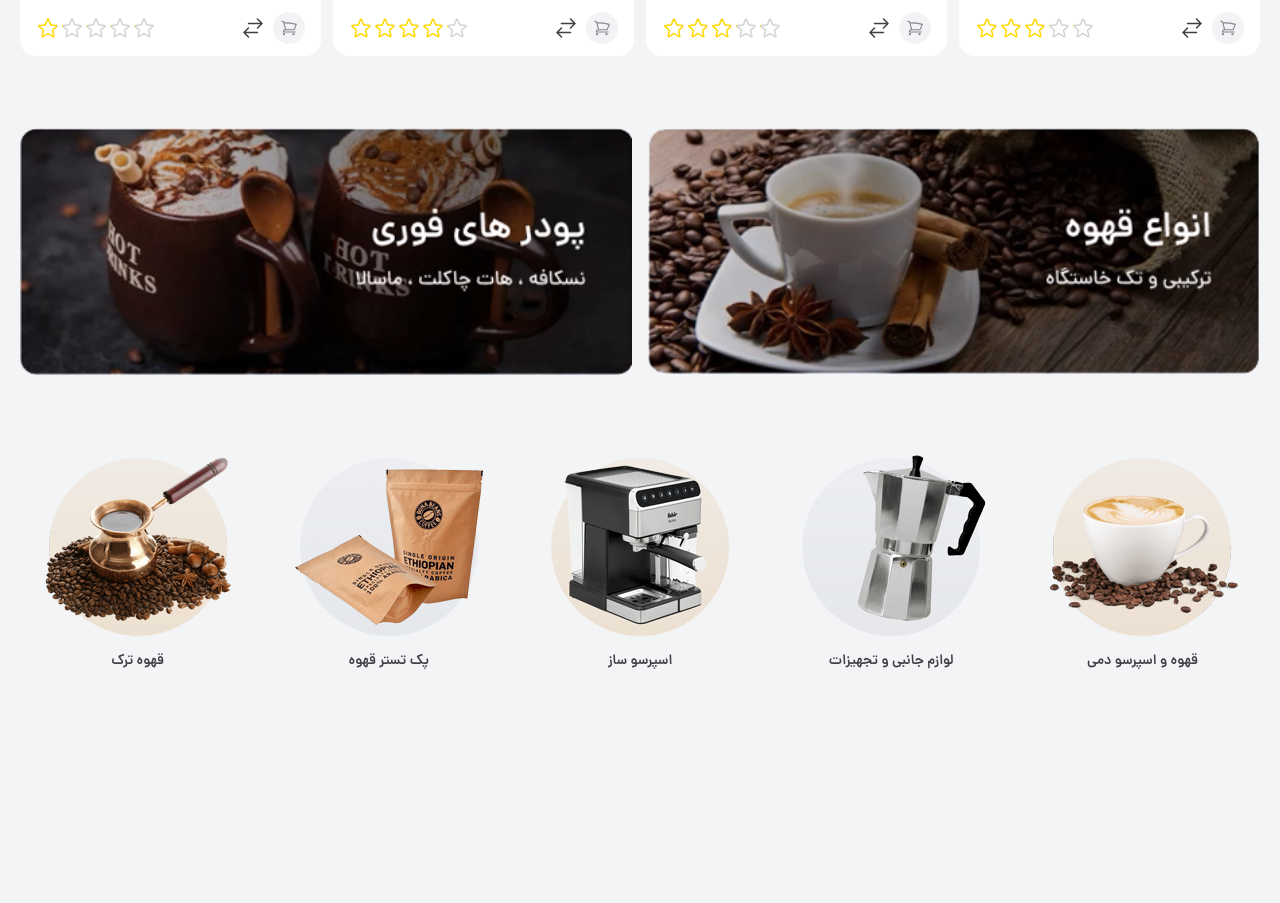
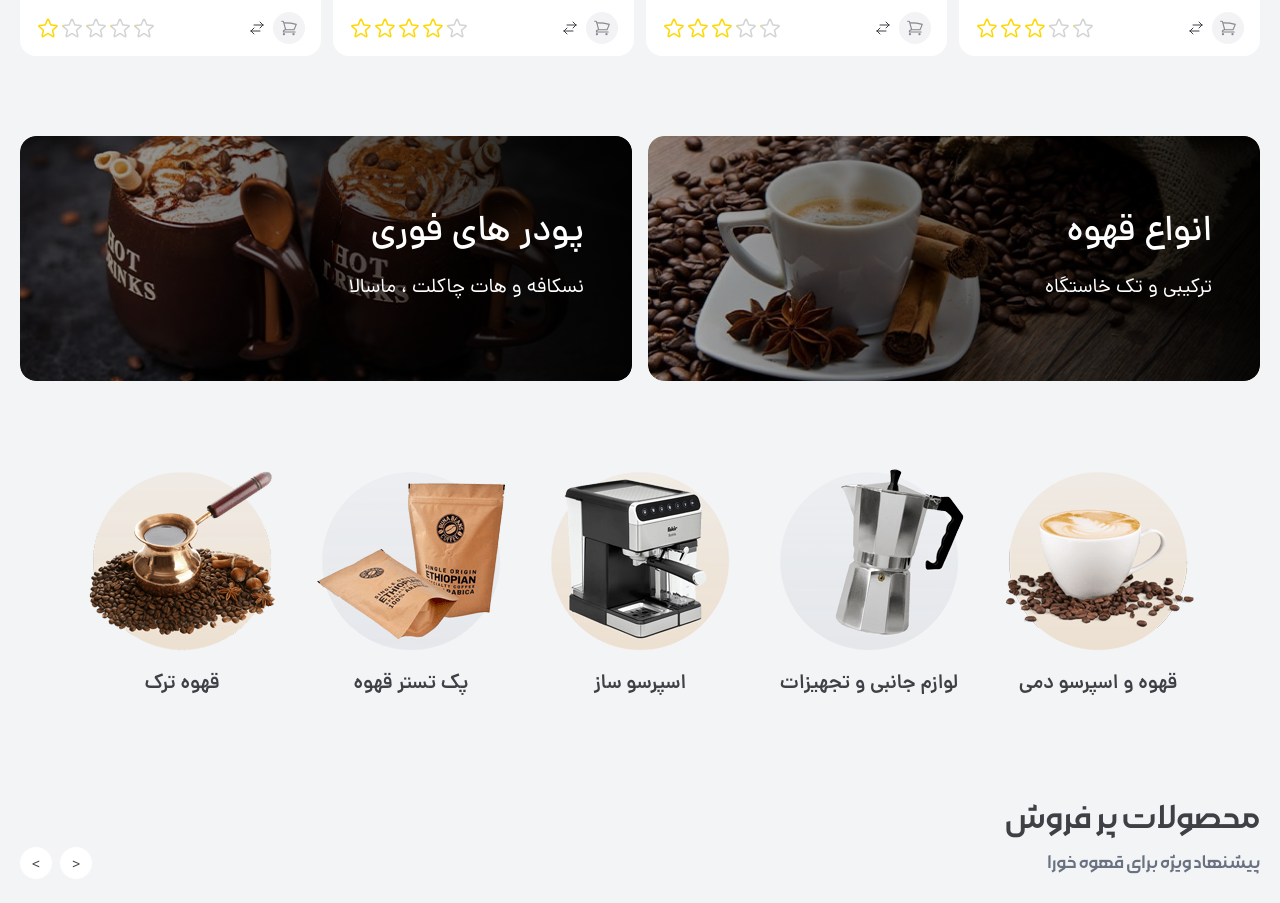
Before and after one commit to techsaDevs/coffeShop, a Next.js app: page / in a window 1280 px wide. Shown: the part 1982-2885 px from the top of the page. Before the commit the page ends 2733 px from the top, so only its background shows below. Built offline with nearby package versions, Linux system fonts and the light colour scheme; data requests are answered from the project's data file.

Commit message:
fix previous section bug

```diff
--- a/src/Components/Home/BestSelling.tsx
+++ b/src/Components/Home/BestSelling.tsx
@@ -6,7 +6,10 @@ const BestSelling = () => {
   return (
     <div id='best-selling'>
         <Container>
-            <div className=""></div>
+            <SectionHeader mode='title-caption-children' title='محصولات پر فروش' caption='پیشنهاد ویژه برای قهوه خورا' >
+              <button className="bg-background w-8 h-8 flexCenter pt-1.5 cursor-pointer rounded-full">{"<"}</button>
+              <button className="bg-background w-8 h-8 flexCenter pt-1.5 cursor-pointer rounded-full">{">"}</button>
+            </SectionHeader>
         </Container>
     </div>
   )
--- a/src/Components/Home/Categorys.tsx
+++ b/src/Components/Home/Categorys.tsx
@@ -5,7 +5,7 @@ import Link from 'next/link';
 
 const Categorys = () => {
 
-    const category : ICategorys[] = [
+  const category: ICategorys[] = [
     {
       id: "1",
       title: "قهوه و اسپرسو دمی",
@@ -39,25 +39,19 @@ const Categorys = () => {
   ]
 
   return (
-    <section id='category' className='pb-20'>
+    <section id='category' className='mb-10 md:mb-24-1'>
       <Container>
-<div className='grid grid-cols-3 lg:grid-cols-5 gap-4'>
-  {category.map(({id , title , link , image}, index) => {
-    const isLastRow = index >= 3; // فرض کنید 3 ستون در موبایل
-    return (
-      <div key={id} className={`flex flex-col gap-1 items-center
-        ${isLastRow ? 'justify-center' : ''}`}>
-        <Link href={link}>
-          <img src={image} alt={title} />
+        <div className='flexCenter gap-y-6 gap-x-[29px] gap-[65px] flex-wrap'>
+          {category.map(({ id, title, link, image }) =>  (
+              <div key={id} className="text-center w-24-1 md:w-50">
+                <Link href={link} className=''>
+                  <img src={image} alt={title} loading='lazy' />
                 </Link>
-        <p className="font-dana-dbold text-center text-sm max-w-24 lg:max-w-none">{title}</p>
+                <p className="font-dana-dbold text-center text-sm md:text-xl mt-1.5 md:mt-2.5">{title}</p>
               </div>
             )
-  })}
+          )}
         </div>
-
-
-
       </Container>
     </section>
   );
--- a/src/Components/Home/Landing.tsx
+++ b/src/Components/Home/Landing.tsx
@@ -30,7 +30,7 @@ const Landing = () => {
 
       </Container>
 
-      <ShapeSVG className='invisible md:visible absolutebCenter fill-body w-[100px] h-[22px]' width={100} height={22} />
+      <ShapeSVG className='invisible md:visible absolutebCenter fill-body w-24-1 h-[22px]' width={100} height={22} />
       <LandingButton />
     </section>
   );
--- a/src/Components/Home/Popular.tsx
+++ b/src/Components/Home/Popular.tsx
@@ -4,18 +4,30 @@ import Container from '../Container'
 
 const Popular = () => {
   return (
-    <section id='popular' className='py-18'>
+    <section id='popular' className='mt-8 mb-10 md:my-20 '>
       <Container>
         <div className="grid grid-cols-1 md:grid-cols-2 gap-4">
-          <Link href="/">
-            <img src="/popular/1.png" alt="انواع قهوه ، ترکیبی و تک خاستگاه" className='w-full' />
+          <Link href="/" className="relative block overflow-hidden rounded-2xl">
+            <img src="/categories/category-right.jpg" alt="قهوه" className="w-full rounded-2xl " />
+            <div className="pointer-events-none absolute inset-0 rounded-2xl bg-gradient-to-l from-black/95 via-black/60 to-black/30" />
+            <div className="absolute text-white top-1/2 right-12 -translate-y-1/2">
+              <h3 className="font-dana-medium text-2xl lg:text-4xl mb-5">انواع قهوه</h3>
+              <p className="text-base lg:text-xl">ترکیبی و تک خاستگاه</p>
+            </div>
           </Link>
-          <Link href="/">
-            <img src="/popular/2.png" alt="پودر های فوری ، نسکافه و هات چاکلت" className='w-full' />
+
+          <Link href="/" className="relative block overflow-hidden rounded-2xl">
+            <img src="/categories/category-left.jpg" alt="نسکافه" className="w-full rounded-2xl " />
+            <div className="pointer-events-none absolute inset-0 rounded-2xl bg-gradient-to-l from-black/95 via-black/60 to-black/30" />
+            <div className="absolute text-white top-1/2 right-12 -translate-y-1/2">
+              <h3 className="font-dana-medium text-2xl lg:text-4xl mb-5">پودر های فوری</h3>
+              <p className="text-base lg:text-xl">نسکافه و هات چاکلت ، ماسالا</p>
+            </div>
           </Link>
+
         </div>
       </Container>
-    </section >
+    </section>
   )
 }
 
--- a/src/Components/Home/Products.tsx
+++ b/src/Components/Home/Products.tsx
@@ -7,13 +7,13 @@ import axiosInst from '@/lib/axiosConfig'
 
 const Products = async () => {
 
-    const { data } = await axiosInst<IProduct[]>("/products")
+    const res = await fetch("http://localhost:3001/products")
+    const data: IProduct[] = await res.json()
 
     return (
         <div id='products' className='min-h-[900px] bg-product pt-8 md:pt-24 lg:pt-48'>
             <Container>
                 <SectionHeader mode='title-caption-link' title="جدید ترین محصولات" caption="فرآوری شده از دانه قهوه" link="/products" linkTitle='مشاهده همه محصولات' />
-
                 <div className="grid grid-cols-2 md:grid-cols-3 lg:grid-cols-4 gap-3">
                     {
                         data.map((item) => (
--- a/src/Components/Home/Products/Product.tsx
+++ b/src/Components/Home/Products/Product.tsx
@@ -31,9 +31,9 @@ const Product = ({ id, title, image, price, off, count, starCount }: IProduct) =
                 }
             </div>
 
-            <div className="px-4 py-3 flex flex-col justify-between flex-1">
+            <div className="p-2.5 md:px-4 md:py-3 flex flex-col justify-between flex-1">
                 <div>
-                    <h3 className="line-clamp-2 font-dana-medium text-base md:text-lg">{title}</h3>
+                    <h3 className="line-clamp-2 font-dana-medium text-sm md:text-lg">{title}</h3>
                 </div>
 
                 <div className="">
@@ -45,8 +45,8 @@ const Product = ({ id, title, image, price, off, count, starCount }: IProduct) =
                                         off > 0 ? (
                                             <>
                                                 <div className='flex items-center gap-1 text-hoverBasket-green'>
-                                                    <span className="font-dana-dbold text-base md:text-lg">{finalPrice.toLocaleString()}</span>
-                                                    <span className="font-dana text-sm">تومان</span>
+                                                    <span className="font-dana-dbold text-sm md:text-lg">{finalPrice.toLocaleString()}</span>
+                                                    <span className="font-dana text-xs">تومان</span>
                                                 </div>
                                                 <div className={`
                                                     flex items-center gap-0.5 md:gap-1 opacity-50 relative
@@ -54,8 +54,8 @@ const Product = ({ id, title, image, price, off, count, starCount }: IProduct) =
                                                       before:bg-rose-500 before:h-px md:before:h-0.5
                                                       before:top-2 md:before:top-2.5 before:w-full
                                                 `}>
-                                                    <span className="font-dana-dbold text-sm md:text-lg">{price.toLocaleString()}</span>
-                                                    <span className="font-dana text-xs">تومان</span>
+                                                    <span className="font-dana-dbold text-[13px] md:text-lg">{price.toLocaleString()}</span>
+                                                    <span className="font-dana text-[11px]">تومان</span>
                                                 </div>
                                             </>
                                         ) : (
@@ -71,10 +71,10 @@ const Product = ({ id, title, image, price, off, count, starCount }: IProduct) =
                     </div>
                     <div className='flex items-center justify-between mt-auto'>
 
-                        <div className="flex gap-2">
+                        <div className="flex items-center gap-2">
                             <AddProduct id={id} />
-                            <button className="">
-                                <ArrowLeftRightSVG />
+                            <button className="w-4 h-4">
+                                <ArrowLeftRightSVG className='w-full h-full' />
                             </button>
                         </div>
                         <RenderStar starCount={starCount} />
--- a/src/app/globals.css
+++ b/src/app/globals.css
@@ -92,11 +92,18 @@ html.dark {
   --color-brown-900: #634832;
   --color-foregreen: var(--basket-green);
   --tracking-tightest: -0.065em;
+  --spacing-24-1: 6.25rem;
+  --spacing-50: 12.5rem;
   --spacing-30: 7.5rem;
   --color-foregray: var(--basket-gray);
   --color-hoverBasket-green: var(--hoverBasket-green);
   --color-basket-border: var(--basket-border);
   --color-basketItem-border: var(--basketItem-border);
+}
+
+img , a {
+  -webkit-user-drag: none;
+  user-drag: none;
 }
 
 /* from cssena */
--- a/src/app/page.tsx
+++ b/src/app/page.tsx
@@ -2,6 +2,7 @@ import Landing from "@/Components/Home/Landing";
 import Products from "@/Components/Home/Products";
 import Popular from "@/Components/Home/Popular";
 import Categorys from "@/Components/Home/Categorys";
+import BestSelling from "@/Components/Home/BestSelling";
 
 export default function Home() {
   return (
@@ -10,6 +11,7 @@ export default function Home() {
         <Products />
         <Popular />
         <Categorys />
+        <BestSelling />
     </main>
   );
 }
```
Lines whose indentation alone changed are shown as unchanged.
